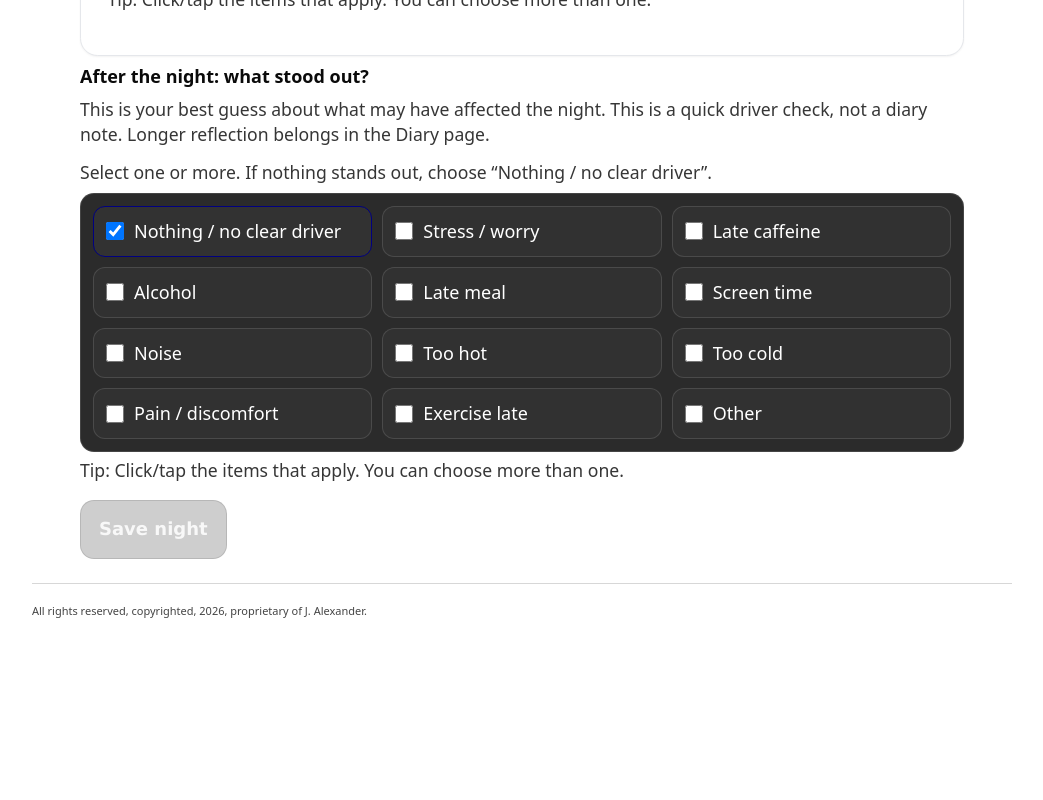
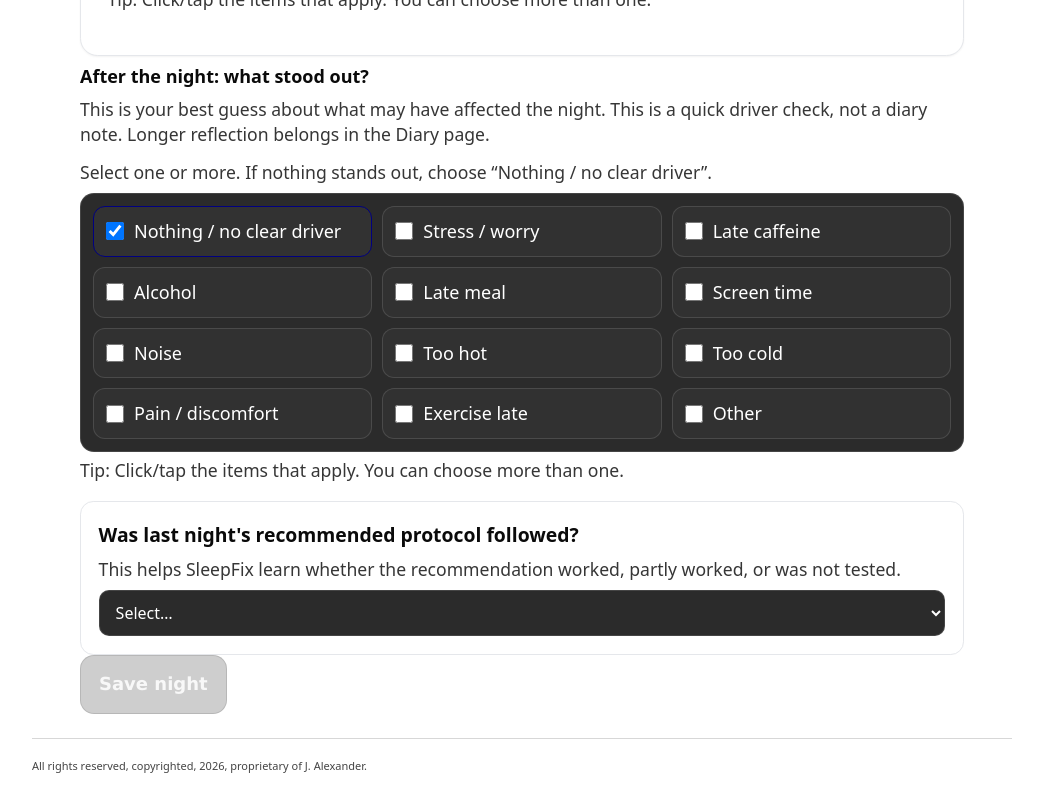
Before and after one commit to jlnalexander5-sudo/sleepfix-app, a Next.js app: page /protected/sleep in a window 1280 px wide. Shown: the part 1779-2579 px from the top of the page, without its empty margins (118-1161 px from the left). Before the commit the page ends 2424 px from the top, so only its background shows below. Built offline with nearby package versions, Linux system fonts and the light colour scheme; no server answers.

Commit message:
Update page.tsx

```diff
--- a/app/protected/sleep/page.tsx
+++ b/app/protected/sleep/page.tsx
@@ -198,6 +198,7 @@ export default function SleepPage() {
   const [environmentTags, setEnvironmentTags] = useState<string[]>([]);
   const [bodyTags, setBodyTags] = useState<string[]>([]);
   const [protocolUsedName, setProtocolUsedName] = useState<string>("");
+  const [protocolFollowed, setProtocolFollowed] = useState<string>("");
 
   // Latest / metrics
   const [latestNightId, setLatestNightId] = useState<string | null>(null);
@@ -218,6 +219,7 @@ export default function SleepPage() {
     setEnvironmentTags([]);
     setBodyTags([]);
     setProtocolUsedName("");
+    setProtocolFollowed("");
     setDrivers(["Nothing / no clear driver"]);
 
     // Put dates back to a sensible “last night” default
@@ -257,6 +259,7 @@ export default function SleepPage() {
     setEnvironmentTags([]);
     setBodyTags([]);
     setProtocolUsedName("");
+    setProtocolFollowed("");
   }, []);
 
   // Get user
@@ -381,6 +384,7 @@ export default function SleepPage() {
         primary_driver: primaryDriver,
         secondary_driver: extraDrivers.length ? extraDrivers.join(", ") : null,
         protocol_used_name: !protocolUsedName || protocolUsedName === "none" ? null : protocolUsedName,
+        protocol_followed: protocolFollowed || null,
         notes: buildDriverNotes(drivers),
       };
 
@@ -607,6 +611,21 @@ const canSaveNight = missingRequired.length === 0;
         </div>
 
 
+        <div className="mt-4 rounded-xl border border-gray-200 bg-white p-4">
+          <div className="sf-field-label">Was last night's recommended protocol followed?</div>
+          <div className="sf-help">This helps SleepFix learn whether the recommendation worked, partly worked, or was not tested.</div>
+          <select
+            className="sf-select"
+            value={protocolFollowed}
+            onChange={(e) => setProtocolFollowed(e.target.value)}
+          >
+            <option value="">Select…</option>
+            <option value="yes">Yes — followed</option>
+            <option value="partial">Partially followed</option>
+            <option value="no">No — did not follow</option>
+            <option value="not_used">No protocol used</option>
+          </select>
+        </div>
 
         <button type="button" onClick={saveNight} disabled={!canSaveNight || isSavingNight} className="sf-button">
           {isSavingNight ? "Saving…" : saveNotice === "Saved" ? "Saved" : "Save night"}
```
